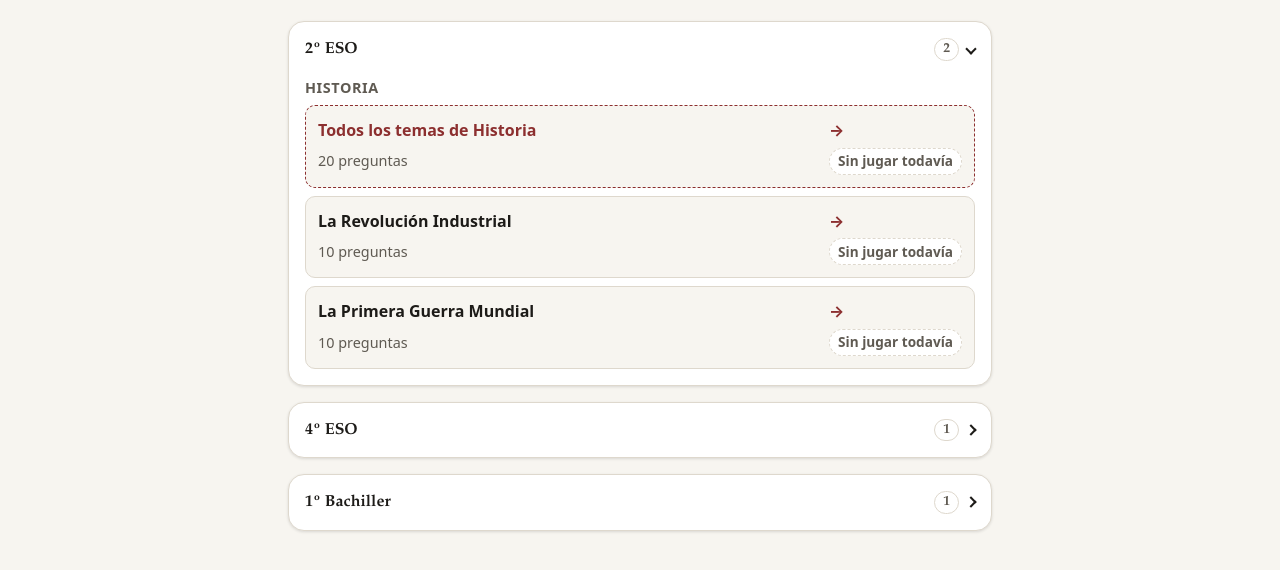
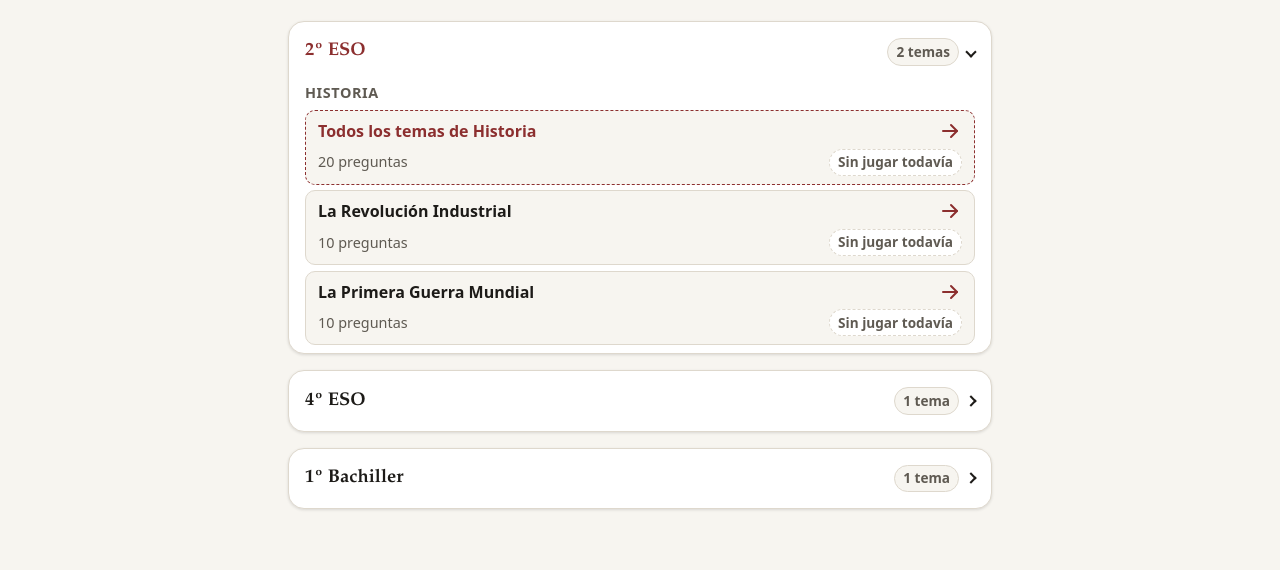
Before and after one commit to andreu-marbor/quiz-historia, a website built with Vite: page index.html in a window 1280 px wide. Shown: the part 206-776 px from the top of the page. Built offline with nearby package versions, Linux system fonts and the light colour scheme.

Commit message:
Fase 9 · T2: jerarquía de Inicio, chip de contador accesible, icono de flecha y densidad

```diff
--- a/src/estilos/app.css
+++ b/src/estilos/app.css
@@ -321,26 +321,32 @@
   transform: rotate(45deg);
 }
 
-/* El título del curso es un `h2` dentro del `summary` (el summary admite un
-   encabezado): así el esquema queda h1 → h2 curso → h3 asignatura (§13.2). */
+/* Jerarquía de la tarjeta (T2): título grande → chip pequeño → chevron.
+   El título va SOLO en el `h2` (el chip es su hermano, no su contenido). */
 .curso-titulo {
-  display: flex;
   flex: 1;
-  align-items: center;
-  justify-content: space-between;
   min-width: 0;
-  gap: var(--espacio);
   margin: 0;
-  font-size: var(--texto-base);
+  font-size: var(--texto-m);
   font-weight: 700;
+  transition: color 0.12s ease;
 }
 
 .curso-numero {
-  padding: 0.1rem var(--espacio-s);
+  flex: none;
+  padding: 0.15rem var(--espacio-s);
   border: 1px solid var(--borde);
   border-radius: 999px;
+  background: var(--bg);
   color: var(--texto-tenue);
   font-size: var(--texto-xs);
+  font-weight: 600;
+  white-space: nowrap;
+}
+
+/* Curso desplegado: su cabecera se enciende en granate */
+.curso[open] > .curso-resumen .curso-titulo {
+  color: var(--accent);
 }
 
 /* --- bloques de asignatura dentro de un curso (§13.2) --- */
@@ -368,9 +374,9 @@
 
 .lista-temas {
   display: grid;
-  gap: var(--espacio-s);
+  gap: var(--espacio-xs);
   margin: 0;
-  padding: 0 0 var(--espacio);
+  padding: 0 0 var(--espacio-s);
   list-style: none;
 }
 
@@ -384,7 +390,7 @@
   gap: var(--espacio-xs) var(--espacio-m);
   width: 100%;
   min-height: 44px;
-  padding: var(--espacio-m);
+  padding: var(--espacio-s) var(--espacio-m);
   border: 1px solid var(--borde);
   border-radius: var(--radio);
   background: var(--bg);
@@ -430,10 +436,22 @@
   justify-self: end;
 }
 
+/* Icono de flecha de la fila (T2): sustituye al «→» literal. */
 .tema-ir {
   grid-area: ir;
+  justify-self: end;
+  width: 1.5em;
+  height: 1.5em;
   color: var(--accent);
-  font-weight: 700;
+  transition: transform 0.12s ease;
+}
+
+/* Idea 3: al pasar o pulsar, la flecha avanza (solo sin movimiento reducido) */
+@media (prefers-reduced-motion: no-preference) {
+  .tema:not(:disabled):hover .tema-ir,
+  .tema:not(:disabled):active .tema-ir {
+    transform: translateX(2px);
+  }
 }
 
 .tema-no-disponible {
--- a/src/ui/cadenas.ts
+++ b/src/ui/cadenas.ts
@@ -21,6 +21,8 @@ export const T = {
     sinContenido: 'Todavía no hay ningún curso con preguntas.',
     sinTemas: 'Este curso todavía no tiene temas.',
     preguntas: (n: number) => `${n} pregunta${n === 1 ? '' : 's'}`,
+    /** Chip del contador de temas del curso (visible y accesible, T2) */
+    temas: (n: number) => `${n} tema${n === 1 ? '' : 's'}`,
     minimo: (n: number) => `Necesitas al menos ${n} preguntas para jugar`,
     mejorNota: (n: number) => `Mejor nota: ${n}`,
     sinNota: 'Sin jugar todavía',
--- a/src/ui/inicio.ts
+++ b/src/ui/inicio.ts
@@ -17,6 +17,7 @@ import type { Asignatura, Curso, Tema } from '../logica/tipos';
 import { T } from './cadenas';
 import type { Contexto } from './contexto';
 import { h, vaciar } from './dom';
+import { icono } from './iconos';
 
 export function pintarInicio(vista: HTMLElement, ctx: Contexto): void {
   vaciar(vista);
@@ -45,12 +46,11 @@ function pintarCurso(ctx: Contexto, curso: Curso, abiertoPorDefecto: boolean): H
   const resumen = h(
     'summary',
     { class: 'curso-resumen' },
-    h(
-      'h2',
-      { class: 'curso-titulo' },
-      curso.titulo,
-      h('span', { class: 'curso-numero', 'aria-hidden': 'true' }, String(temas.length)),
-    ),
+    // El h2 se queda SOLO con el título del curso: el encabezado no se rellena
+    // con el contador, que va como chip hermano, visible y accesible (sin
+    // aria-hidden) → el nombre accesible del summary suma ambos textos.
+    h('h2', { class: 'curso-titulo' }, curso.titulo),
+    h('span', { class: 'curso-numero' }, T.inicio.temas(temas.length)),
   );
   detalle.append(resumen);
 
@@ -114,8 +114,10 @@ function pintarConjunto(ctx: Contexto, curso: Curso, asignatura: Asignatura): HT
     nota === undefined
       ? h('span', { class: 'insignia insignia--neutro' }, T.inicio.sinNota)
       : h('span', { class: `insignia ${claseInsignia(nota)}` }, T.inicio.mejorNota(nota)),
+    // Icono de flecha (decorativo, T2): el significado ya lo da el propio
+    // botón, así que va con aria-hidden y sin texto.
     jugable
-      ? h('span', { class: 'tema-ir', 'aria-hidden': 'true' }, '→')
+      ? icono('flecha', 'tema-ir')
       : h('span', { class: 'tema-no-disponible' }, T.inicio.minimo(minimo)),
   );
 
@@ -150,7 +152,7 @@ function pintarTema(ctx: Contexto, curso: Curso, asignatura: Asignatura, tema: T
       ? h('span', { class: 'insignia insignia--neutro' }, T.inicio.sinNota)
       : h('span', { class: `insignia ${claseInsignia(nota)}` }, T.inicio.mejorNota(nota)),
     jugable
-      ? h('span', { class: 'tema-ir', 'aria-hidden': 'true' }, '→')
+      ? icono('flecha', 'tema-ir')
       : h('span', { class: 'tema-no-disponible' }, T.inicio.minimo(tema.minPreguntas)),
   );
 
```
Also changed, not shown: MEMORY.md (+12 -1 lines), PLAN.md (+1 -1 lines), pruebas/pantallas.ts (+21 -0 lines).
